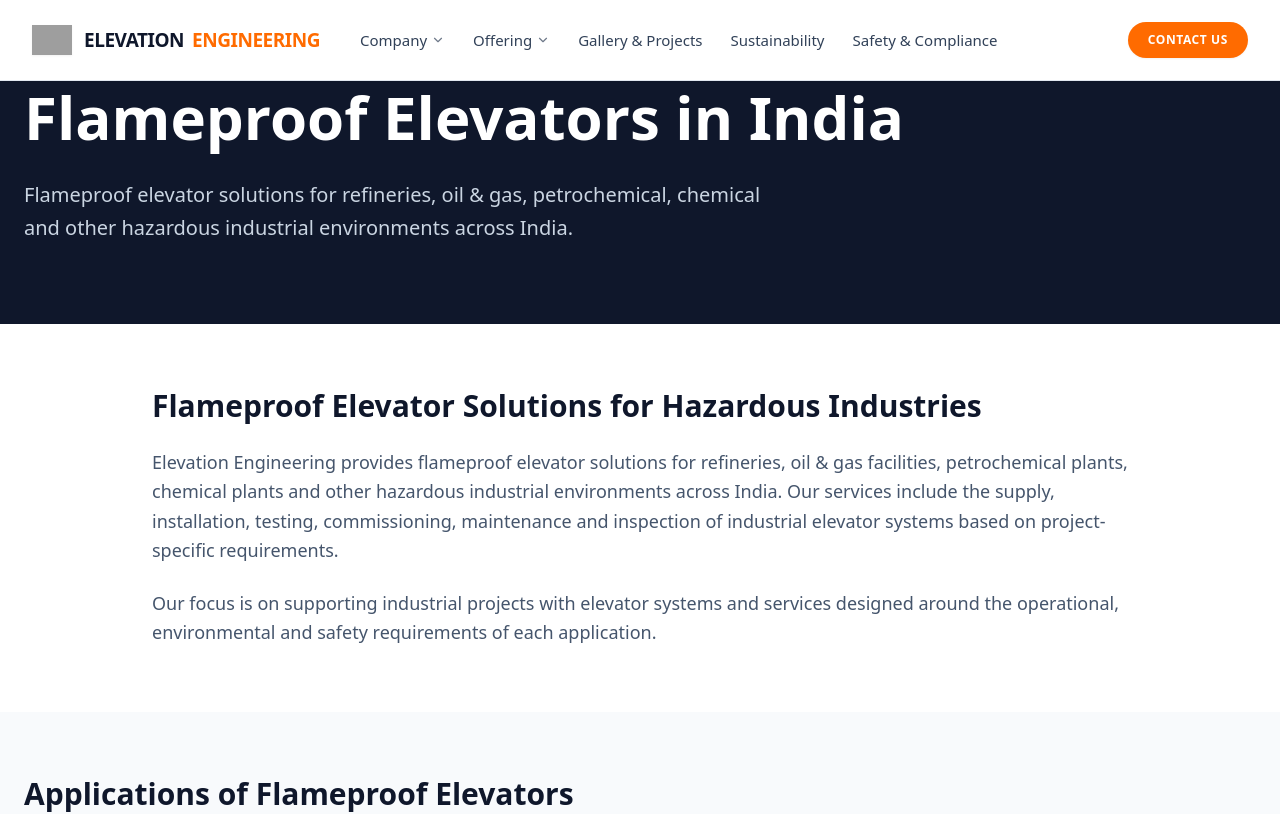
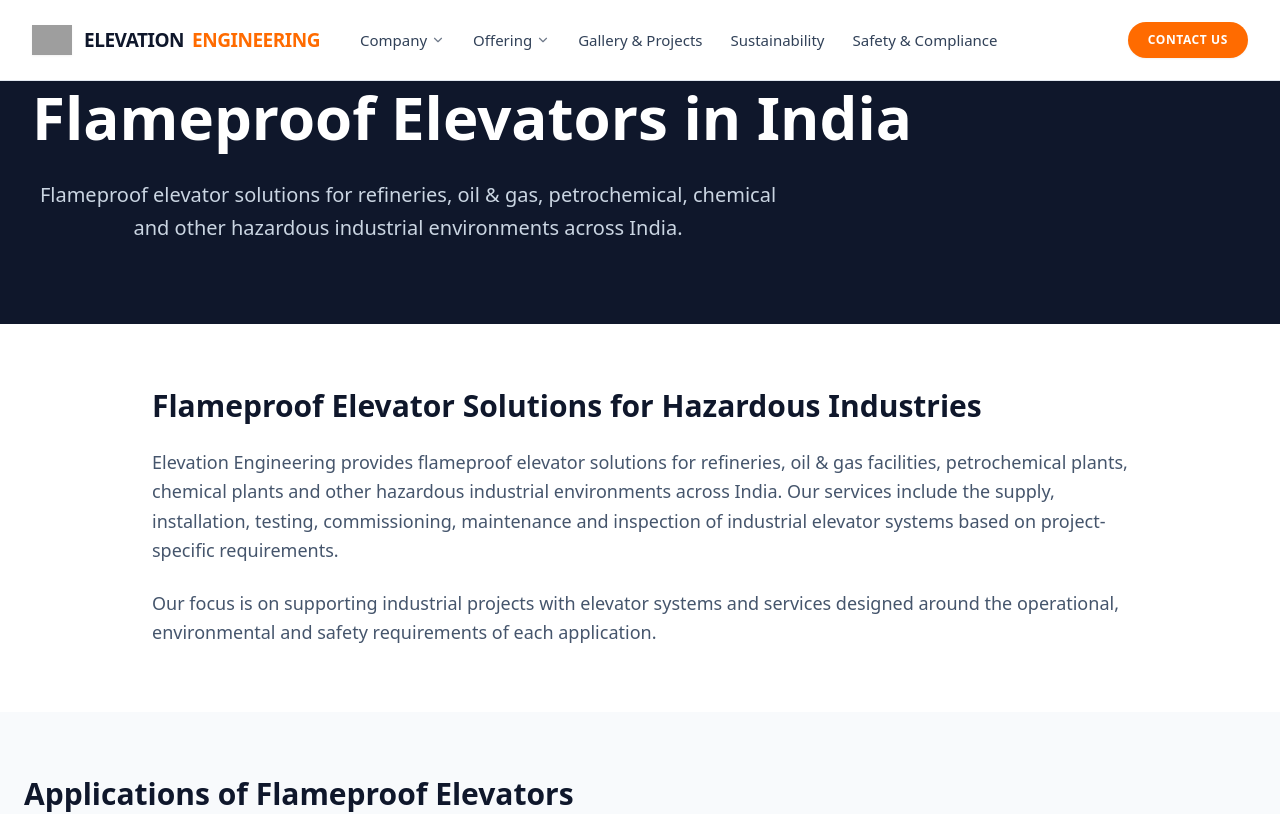
Before and after one commit to elevationengineerings/ELEVATION-ENGINEERING, a React (Vite) app: page /flameproof-elevators-in-india in a window 1280 px wide. Shown: the top 814 px of the page. Built offline with nearby package versions, Linux system fonts and the light colour scheme; grey boxes are pictures that could not be loaded.

Commit message:
Update FlameproofElevatorsIndia.tsx

```diff
--- a/src/pages/FlameproofElevatorsIndia.tsx
+++ b/src/pages/FlameproofElevatorsIndia.tsx
@@ -37,7 +37,7 @@
     <div className="bg-white text-slate-900">
       {/* Hero */}
       <section className="bg-slate-900 text-white py-20">
-        <div className="max-w-7xl mx-auto px-6">
+        <div className="max-w-7xl mx-auto px-6 text-center">
 
           <h1 className="text-4xl md:text-6xl font-bold max-w-4xl leading-tight">
             Flameproof Elevators in India
```
